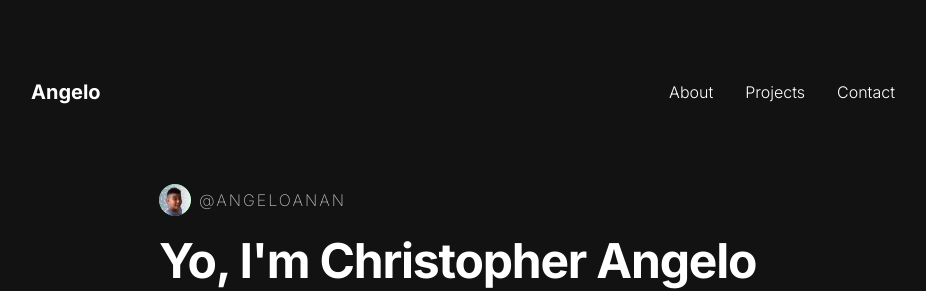
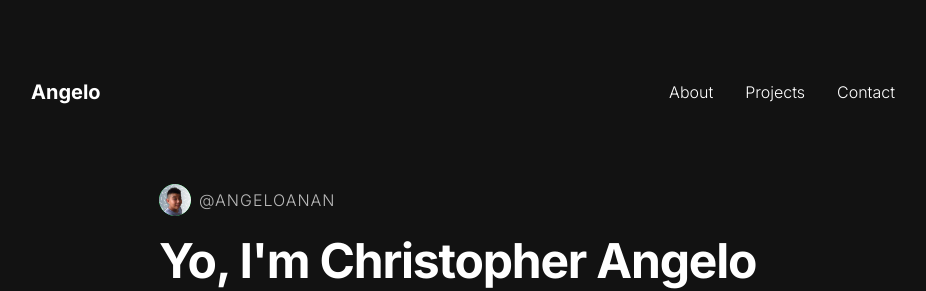
Before and after one commit to angeloanan/angeloanan.xyz, a Next.js app: page / in a window 1280 px wide. Shown: the top 291 px of the page, without its empty margins (177-1103 px from the left). Built offline with nearby package versions, Linux system fonts and the light colour scheme.

Commit message:
fix(fonts): re-adjust font weights

```diff
--- a/src/components/navbar/navbar-button.tsx
+++ b/src/components/navbar/navbar-button.tsx
@@ -19,7 +19,7 @@ const NavbarButton: React.FC<NavbarButtonProps> = (
     <Link href={props.link} passHref>
       <Flex as='button' _hover={{ bg: 'gray.500' }} p={4}>
         {isActive ? (
-          <Text fontSize='md' as='em' fontWeight={800}>
+          <Text fontSize='md' as='em' fontWeight={600}>
             {props.title}
           </Text>
         ) : (
--- a/src/components/ui/angelo-avatar/index.tsx
+++ b/src/components/ui/angelo-avatar/index.tsx
@@ -8,9 +8,9 @@ export const AngeloAvatar: React.FC<StackProps> = props => {
       <Avatar size='sm' name='Christopher Angelo' src='/pfp.png' />
       <Text
         opacity={0.7}
-        fontWeight={200}
+        fontWeight={300}
         fontSize='md'
-        letterSpacing={2}
+        letterSpacing={1}
         as='label'
       >
         @ANGELOANAN
```
